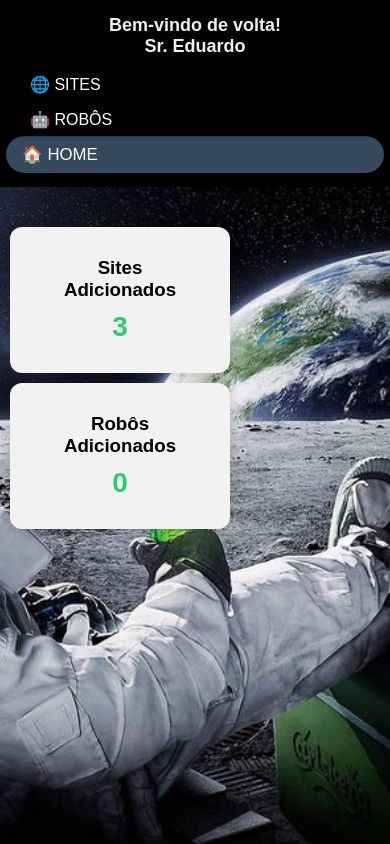
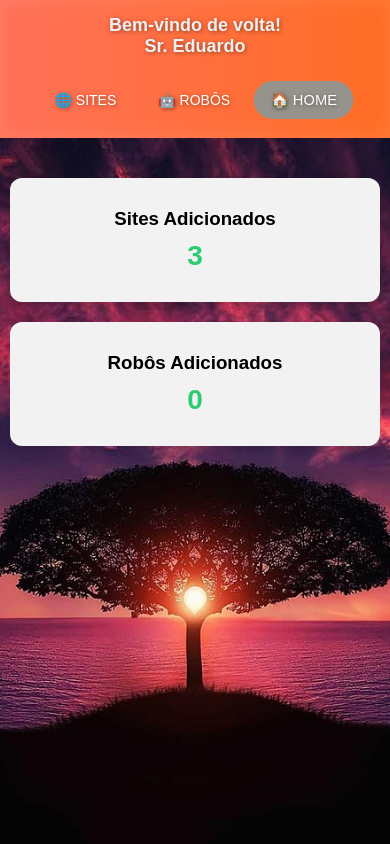
Before and after one commit to eduardo20694/dashboard, a plain HTML site: page index.html in a window 390 px wide. Drawn offline with Linux system fonts and the light colour scheme.

Commit message:
Atualização

```diff
--- a/style.css
+++ b/style.css
@@ -9,31 +9,30 @@ body {
   background-color: #f4f4f9;
   color: #010000;
   height: 100vh;
-  overflow: hidden;
-  margin: 0;
-}
-
-.h22 {
-  color: #007BFF;
+  overflow: auto; /* permite scroll em mobile */
 }
 
 .dashboard {
   display: flex;
-  height: 100%;
-  overflow: hidden;
+  flex-direction: row;
+  min-height: 100vh;
 }
 
 /* Sidebar */
 .sidebar {
-  background-color: #000000;
+  background: linear-gradient(270deg, #ff6a00, #ff758c, #a044ff, #ff6a00);
+  background-size: 800% 800%;
+  animation: sunsetBackground 16s ease infinite;
   color: white;
+  padding: 20px;
   width: 250px;
-  padding: 20px;
-  display: flex;
-  flex-direction: column;
-  justify-content: flex-start;
-  box-shadow: 2px 0 6px rgba(0, 0, 0, 0.1);
+  box-shadow: inset 0 0 20px rgba(255, 255, 255, 0.1);
+}
 
+@keyframes sunsetBackground {
+  0% { background-position: 0% 50%; }
+  50% { background-position: 100% 50%; }
+  100% { background-position: 0% 50%; }
 }
 
 .sidebar h2 {
@@ -42,28 +41,29 @@ body {
   color: #ecf0f1;
   font-weight: bold;
   text-align: center;
-
+  text-shadow: 1px 1px 4px rgba(0, 0, 0, 0.4);
 }
 
 .sidebar ul {
   list-style-type: none;
   padding: 0;
-  margin-top: 0;
 }
 
 .sidebar ul li {
   cursor: pointer;
   padding: 12px 20px;
   border-radius: 30px;
+  margin-bottom: 10px;
   display: flex;
   align-items: center;
   gap: 10px;
   transition: background-color 0.3s ease, transform 0.2s ease;
+  text-shadow: 1px 1px 4px rgba(0, 0, 0, 0.4);
 }
 
 .sidebar ul li:hover,
 .sidebar ul li.selected {
-  background-color: #34495e;
+  background-color: #96938c;
   transform: scale(1.05);
 }
 
@@ -72,7 +72,7 @@ body {
   flex: 1;
   padding: 20px;
   overflow-y: auto;
-  background-image: url('imagens/astro.jpg');
+  background-image: url('imagens/arvore.jpg');
   background-size: cover;
   background-repeat: no-repeat;
   background-position: center;
@@ -86,17 +86,13 @@ body {
   display: block;
 }
 
-h2 {
-  font-size: 24px;
-  margin-bottom: 20px;
-}
-
 /* Cards */
 .cards {
   display: flex;
   flex-wrap: wrap;
   gap: 20px;
   margin-top: 20px;
+  justify-content: left;
 }
 
 .site-card {
@@ -133,6 +129,7 @@ h2 {
   gap: 20px;
   flex-wrap: wrap;
   margin-top: 30px;
+  justify-content: center;
 }
 
 .summary-card {
@@ -170,22 +167,38 @@ h2 {
     padding: 15px;
     position: sticky;
     top: 0;
+    z-index: 10;
   }
 
   .sidebar h2 {
-    margin-bottom: 10px;
+    margin-bottom: 20px;
+  }
+
+  .sidebar ul {
+    display: flex;
+    flex-wrap: wrap;
+    justify-content: center;
   }
 
   .sidebar ul li {
-    padding: 8px 15px;
+    padding: 10px 16px;
+    margin: 5px;
+    font-size: 14px;
   }
 
   .content {
     padding: 10px;
   }
 
+  .site-card,
+  .summary-card {
+    width: 100%;
+    max-width: 100%;
+  }
+
+  .cards,
   .summary-cards {
     flex-direction: column;
-    gap: 10px;
+    align-items: center;
   }
 }
```
Also changed, not shown: imagens/arvore.jpg (added).
